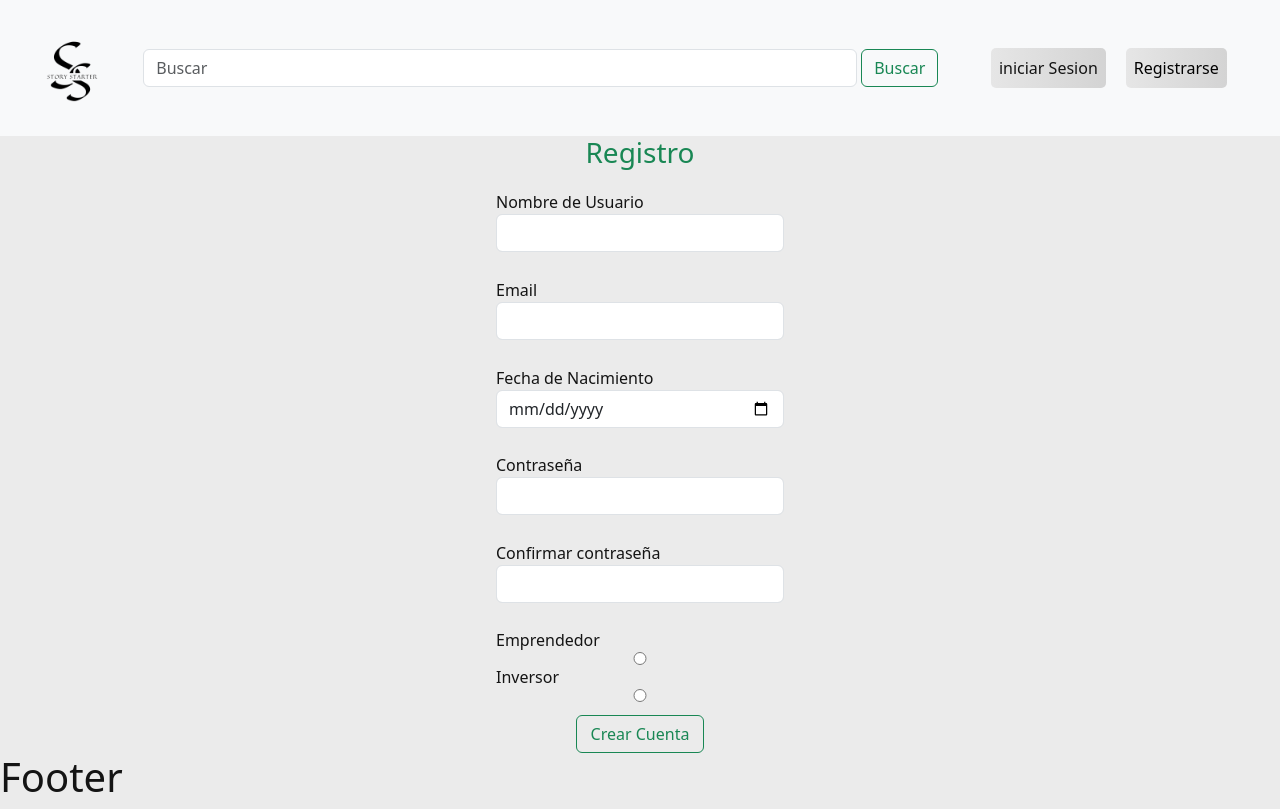
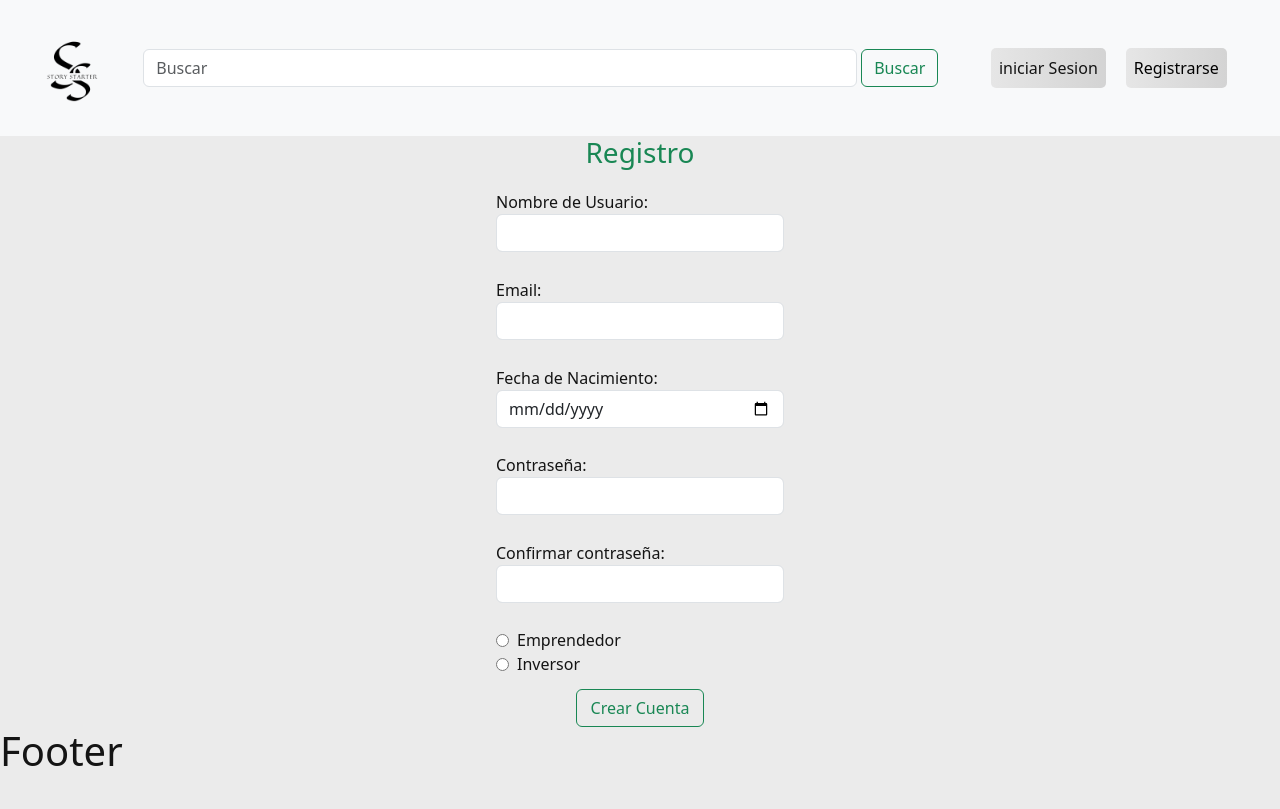
Before and after one commit to No-Country-simulation/c17-22-n-node-react, a React (Vite) app: page /register in a window 1280 px wide. Built offline with nearby package versions, Linux system fonts and the light colour scheme.

Commit message:
register and login

```diff
--- a/src/Components/LoginForm/LoginForm.jsx
+++ b/src/Components/LoginForm/LoginForm.jsx
@@ -5,14 +5,14 @@ const LoginForm = () => {
     return (
         <>
             <div className="login-container">
-                <h3 className="text-center">Login</h3>
+                <h3 className="text-center">Inicio de Sesion</h3>
                 <form className="d-flex flex-column align-items-center p-5">
                     <div className="group-input">
-                        <label htmlFor="user">Nombre de usuario</label>
+                        <label htmlFor="user">Nombre de usuario:</label>
                         <input type="text" id="user" className="form-control" />
                     </div>
                     <div className="group-input">
-                        <label htmlFor="password">Contraseña</label>
+                        <label htmlFor="password">Contraseña:</label>
                         <input type="password" id="password" className="form-control" />
                     </div>
                     <button type="submit" className="btn btn-outline-success btn-create mt-3">Ingresar</button>
--- a/src/Components/RegisterForm/RegisterForm.jsx
+++ b/src/Components/RegisterForm/RegisterForm.jsx
@@ -7,30 +7,34 @@ const RegisterForm = () => {
                 <h3 className="text-center">Registro</h3>
                 <form className="d-flex flex-column align-items-center">
                     <div className="group-input ">
-                        <label htmlFor="user">Nombre de Usuario</label>
+                        <label htmlFor="user">Nombre de Usuario:</label>
                         <input type="text" id="user"  className="form-control"/>
                     </div>
                     <div className="group-input">
-                        <label htmlFor="email">Email</label>
+                        <label htmlFor="email">Email:</label>
                         <input type="email" id="email"  className="form-control"/>
                     </div>
                     <div className="group-input">
-                        <label htmlFor="birth-date">Fecha de Nacimiento</label>
+                        <label htmlFor="birth-date">Fecha de Nacimiento:</label>
                         <input type="date" id="birth-date" className="form-control"/>
                     </div>
                     <div className="group-input">
-                        <label htmlFor="password">Contraseña</label>
+                        <label htmlFor="password">Contraseña:</label>
                         <input type="password" id="password" className="form-control"/>
                     </div>
                     <div className="group-input">
-                        <label htmlFor="confirmPassword">Confirmar contraseña</label>
+                        <label htmlFor="confirmPassword">Confirmar contraseña:</label>
                         <input type="password" id="confirmPassword" className="form-control"/>
                     </div>
-                    <div className="group-input">
-                        <label htmlFor="">Emprendedor</label>
-                        <input type="radio" name="typeOfAcount" />
-                        <label htmlFor="">Inversor</label>
-                        <input type="radio" name="typeOfAcount" />
+                    <div className="group-input radio-container">
+                        <label htmlFor="typeOfAcount" className="d-flex align-items-center gap-2">
+                            <input type="radio" name="typeOfAcount" />
+                            <span>Emprendedor</span>
+                        </label>
+                        <label htmlFor="typeOfAcount" className="d-flex align-items-center gap-2">
+                            <input type="radio" name="typeOfAcount" />
+                            <span>Inversor</span>
+                        </label>
                     </div>
                     <button type="submit" className="btn btn-outline-success btn-create">Crear Cuenta</button>
                 </form>
--- a/src/Components/RegisterForm/registerForm.css
+++ b/src/Components/RegisterForm/registerForm.css
@@ -17,3 +17,9 @@
 .btn-create {
   width: 8rem;
 }
+
+/* .radio-container > label {
+  display: flex;
+  gap: .5rem;
+  align-items: center;
+} */
```
